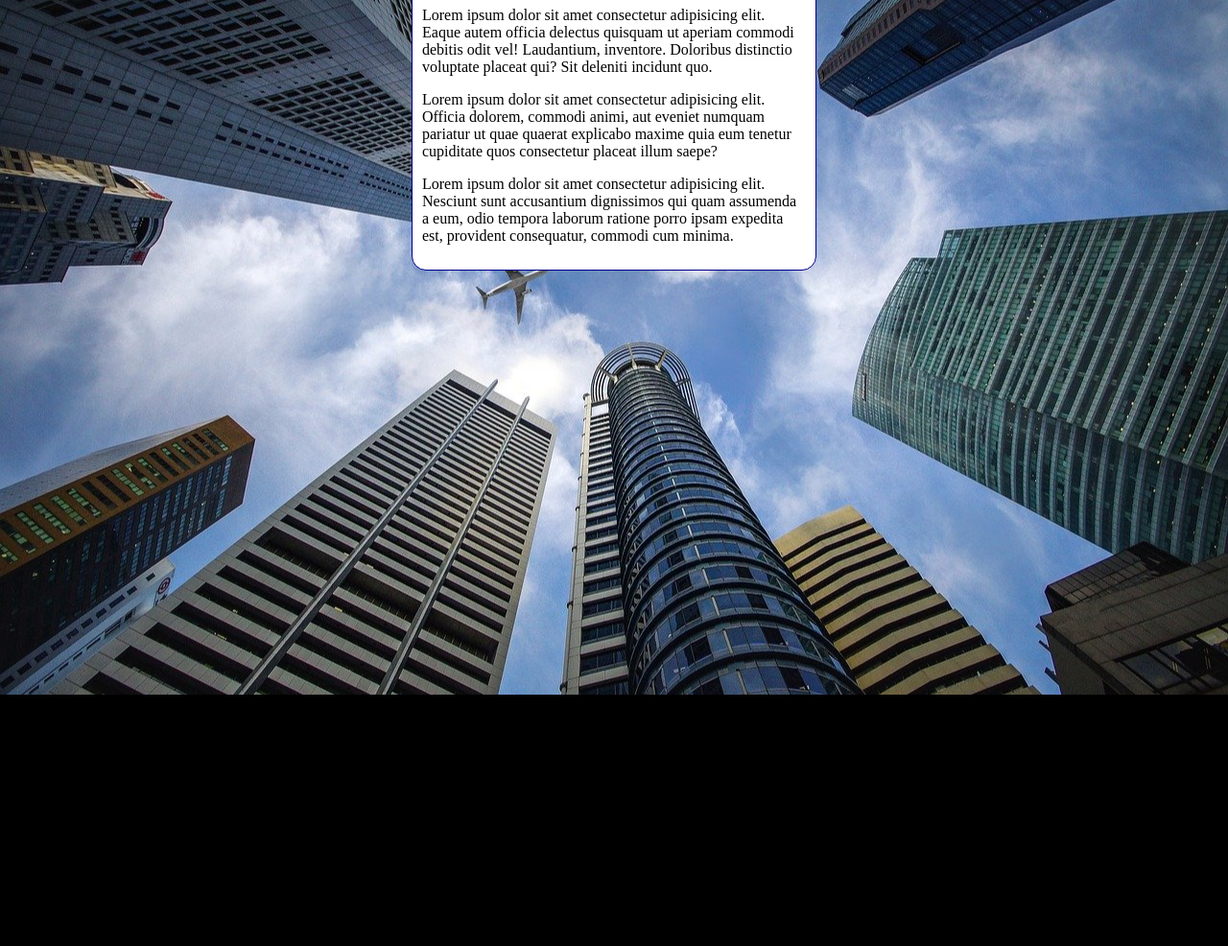
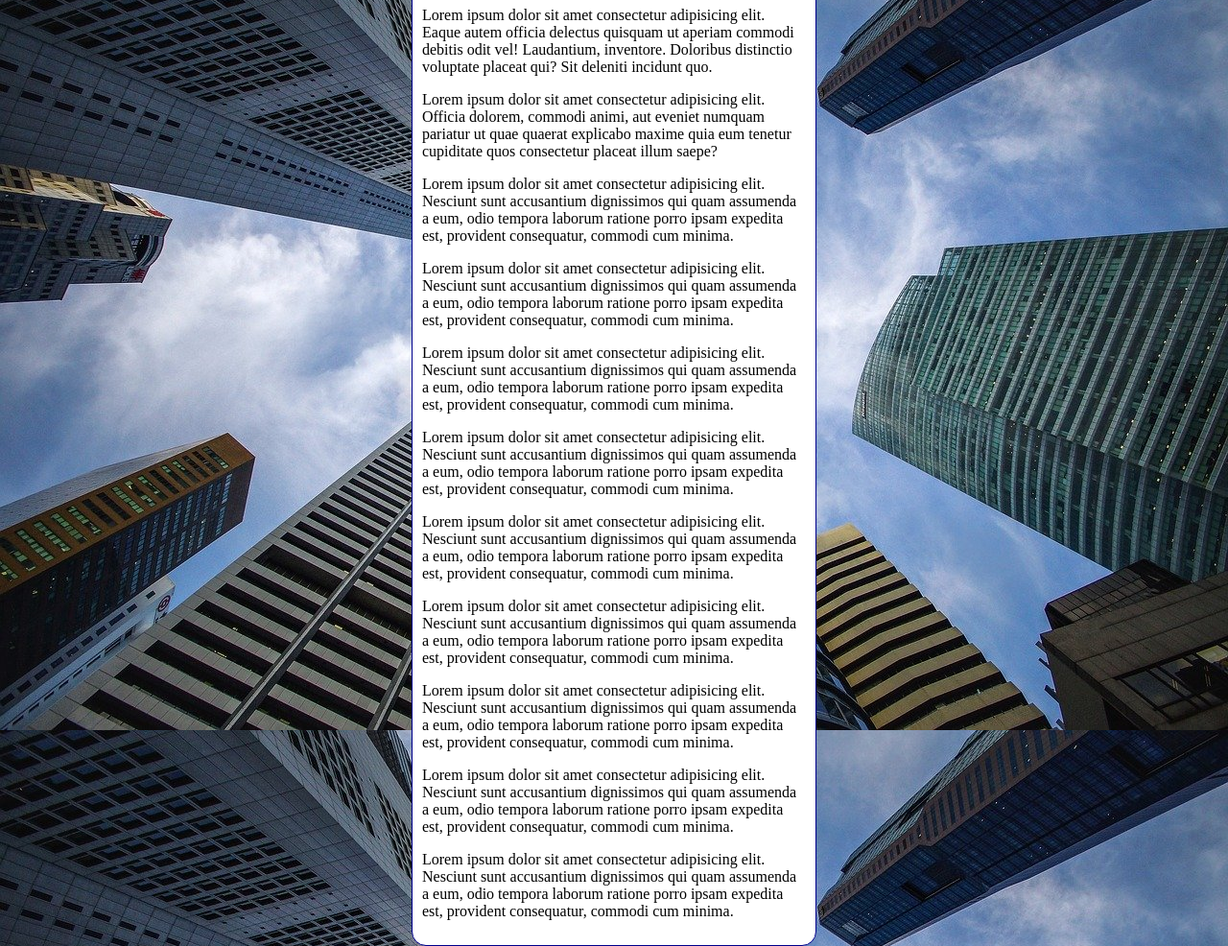
Before and after one commit to DudaSantoos/html-css, a plain HTML site: page exercicios/ex022/fundo006.html in a window 1280 px wide. Shown: the part 92-1078 px from the top of the page at 96% size. Before the commit the page ends 816 px from the top, so only its background shows below. Drawn offline with Linux system fonts and the light colour scheme.

Commit message:
Update fundo006.html

```diff
--- a/exercicios/ex022/fundo006.html
+++ b/exercicios/ex022/fundo006.html
@@ -3,19 +3,22 @@
 <head>
     <meta charset="UTF-8">
     <meta name="viewport" content="width=device-width, initial-scale=1.0">
-    <title>Document</title>
+    <title>Fundo fixo de Tela</title>
     <style>
         body{
             height: 100vh;
-            background-color: black;
-            background-image: url(imagens/wallpaper002.jpg);
+            /*background-color: black;
+            background-image: url('imagens/wallpaper002.jpg');
             background-position: center center;
             background-repeat: no-repeat;
             background-size: cover;
+            background-attachment: fixed;*/
+            background: black url('imagens/wallpaper002.jpg') center center no-repeat fixed;
+            background-size: cover;
         }
         main{
-            width: 400px;
             background-color: white;
+            max-width: 400px;
             padding: 10px;
             margin: auto;
             border: 1px solid darkblue;
@@ -29,6 +32,17 @@
         <p>Lorem ipsum dolor sit amet consectetur adipisicing elit. Eaque autem officia delectus quisquam ut aperiam commodi debitis odit vel! Laudantium, inventore. Doloribus distinctio voluptate placeat qui? Sit deleniti incidunt quo.</p>
         <p>Lorem ipsum dolor sit amet consectetur adipisicing elit. Officia dolorem, commodi animi, aut eveniet numquam pariatur ut quae quaerat explicabo maxime quia eum tenetur cupiditate quos consectetur placeat illum saepe?</p>
         <p>Lorem ipsum dolor sit amet consectetur adipisicing elit. Nesciunt sunt accusantium dignissimos qui quam assumenda a eum, odio tempora laborum ratione porro ipsam expedita est, provident consequatur, commodi cum minima.</p>
+        <p>Lorem ipsum dolor sit amet consectetur adipisicing elit. Nesciunt sunt accusantium dignissimos qui quam assumenda a eum, odio tempora laborum ratione porro ipsam expedita est, provident consequatur, commodi cum minima.</p>
+        <p>Lorem ipsum dolor sit amet consectetur adipisicing elit. Nesciunt sunt accusantium dignissimos qui quam assumenda a eum, odio tempora laborum ratione porro ipsam expedita est, provident consequatur, commodi cum minima.</p>
+        <p>Lorem ipsum dolor sit amet consectetur adipisicing elit. Nesciunt sunt accusantium dignissimos qui quam assumenda a eum, odio tempora laborum ratione porro ipsam expedita est, provident consequatur, commodi cum minima.</p>
+        <p>Lorem ipsum dolor sit amet consectetur adipisicing elit. Nesciunt sunt accusantium dignissimos qui quam assumenda a eum, odio tempora laborum ratione porro ipsam expedita est, provident consequatur, commodi cum minima.</p>
+        <p>Lorem ipsum dolor sit amet consectetur adipisicing elit. Nesciunt sunt accusantium dignissimos qui quam assumenda a eum, odio tempora laborum ratione porro ipsam expedita est, provident consequatur, commodi cum minima.</p>
+        <p>Lorem ipsum dolor sit amet consectetur adipisicing elit. Nesciunt sunt accusantium dignissimos qui quam assumenda a eum, odio tempora laborum ratione porro ipsam expedita est, provident consequatur, commodi cum minima.</p>
+        <p>Lorem ipsum dolor sit amet consectetur adipisicing elit. Nesciunt sunt accusantium dignissimos qui quam assumenda a eum, odio tempora laborum ratione porro ipsam expedita est, provident consequatur, commodi cum minima.</p>
+        <p>Lorem ipsum dolor sit amet consectetur adipisicing elit. Nesciunt sunt accusantium dignissimos qui quam assumenda a eum, odio tempora laborum ratione porro ipsam expedita est, provident consequatur, commodi cum minima.</p>
+
+
+
     </main>
 </body>
 </html>
```
